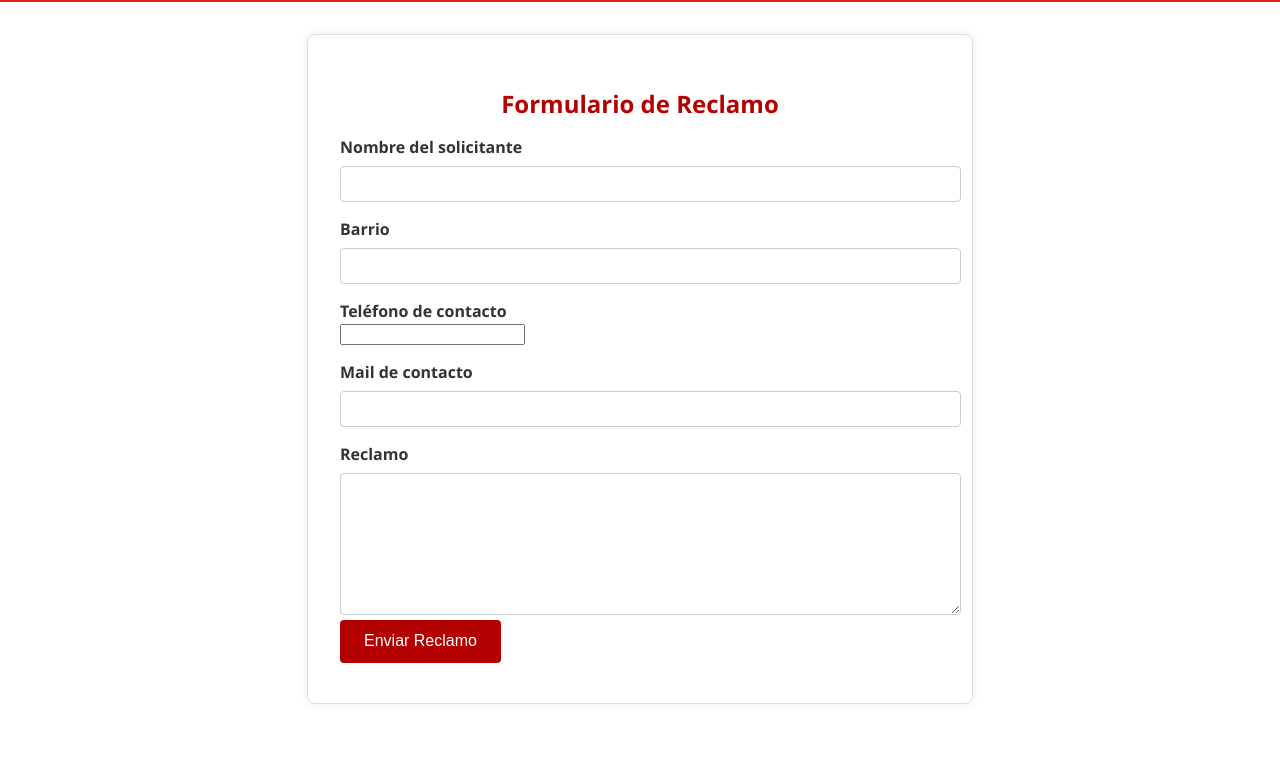
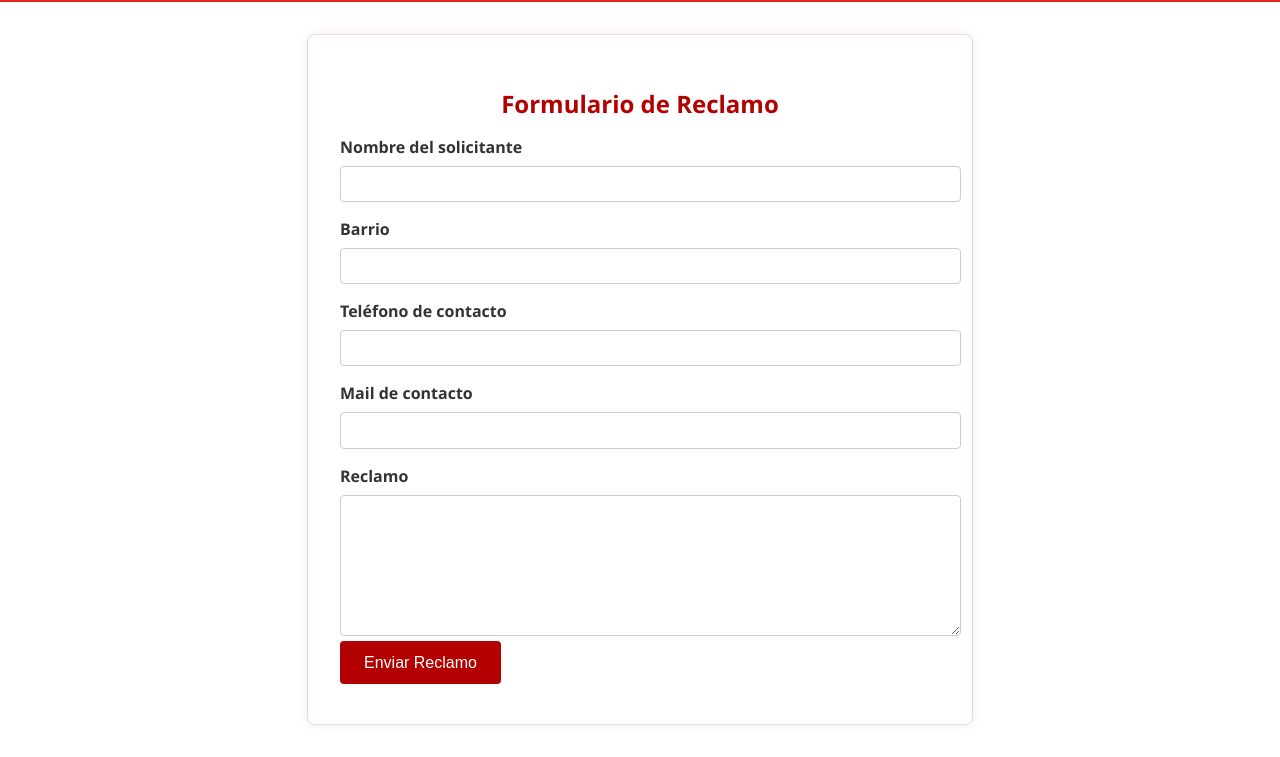
Before and after one commit to CarraEze/carraeze.github.io, a plain HTML site: page index.html in a window 1280 px wide. Shown: the part 96-853 px from the top of the page. Before the commit the page ends 832 px from the top, so only its background shows below. Drawn offline with Linux system fonts and the light colour scheme.

Commit message:
fix apariencia de numero de telefono

```diff
--- a/index.html
+++ b/index.html
@@ -5,6 +5,12 @@
   <meta name="viewport" content="width=device-width, initial-scale=1">
   <title>Formulario de Reclamos</title>
   <style>
+    input::-webkit-outer-spin-button,
+    input::-webkit-inner-spin-button {
+      -webkit-appearance: none;
+      margin: 0;
+    }
+
     img {
       object-fit: cover;
     }
@@ -41,12 +47,18 @@
     input[type="text"],
     input[type="email"],
     input[type="tel"],
+    input[type=number],
     textarea {
       width: 100%;
       padding: 0.6rem;
       margin-top: 0.5rem;
       border: 1px solid #ccc;
       border-radius: 4px;
+    }
+
+    input[type=number] {
+      -moz-appearance: textfield;
+      appearance: inherit;
     }
 
     textarea {
@@ -90,7 +102,6 @@
       font-size: 50px;
       vertical-align:middle;
     }
-
 
   </style>
 </head>
```
